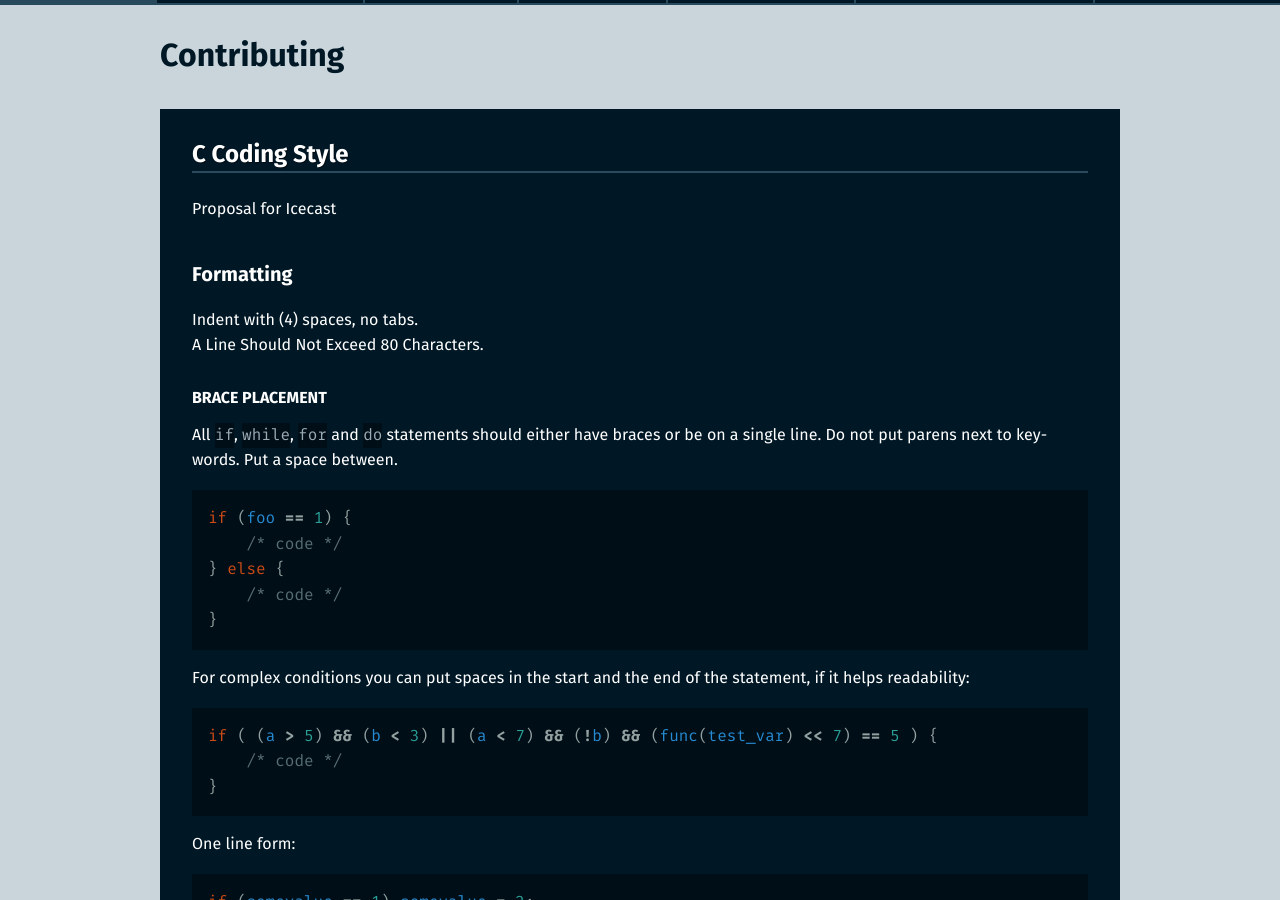
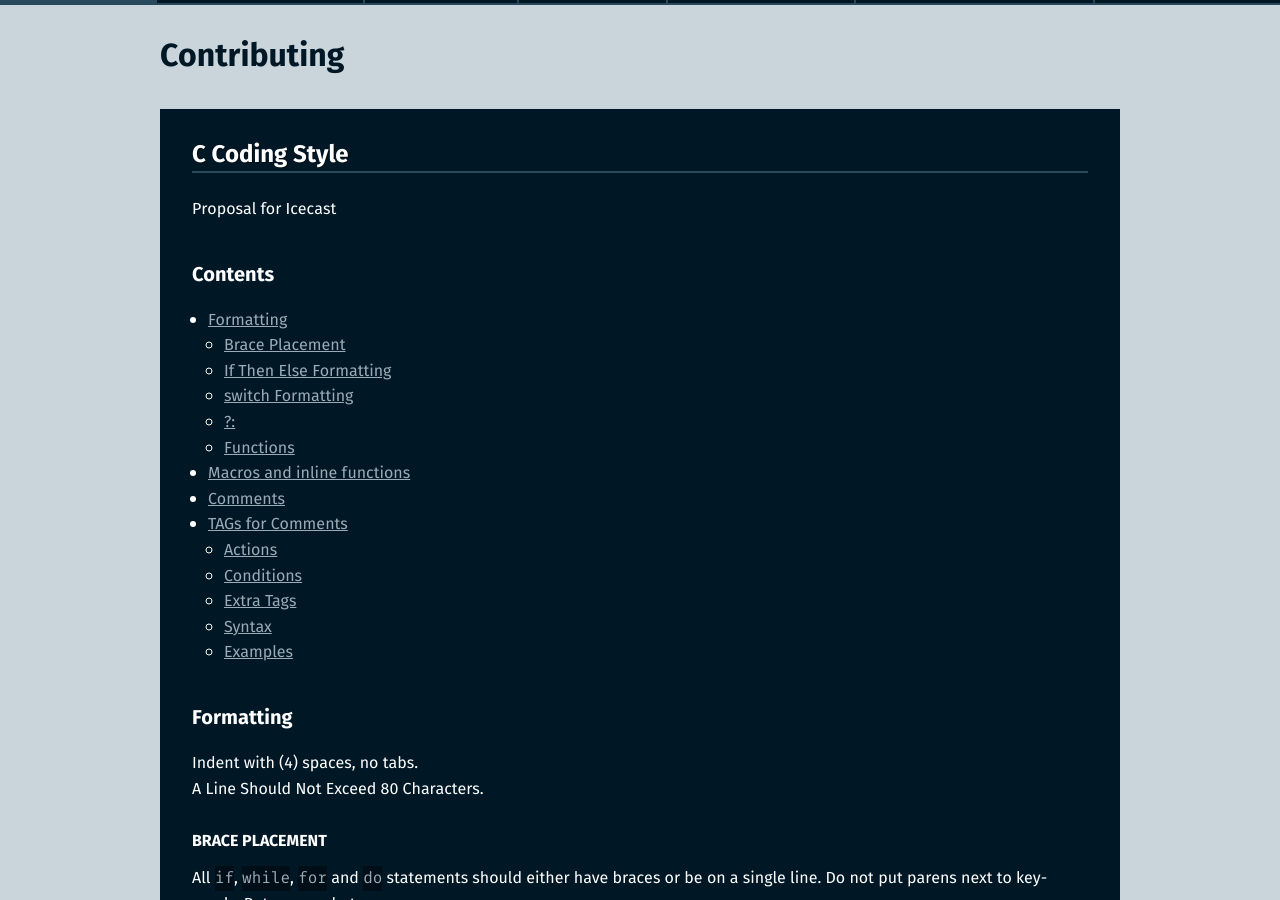
Before and after one commit to barionleg/Xipho, a Jekyll site: the page built from contribute/codestyle.md, in a window 1280 px wide and 900 px high, scrolled down 251 px. Built offline with Jekyll 4.4.1, drawn with Linux system fonts in a browser that asks for light colours.

Commit message:
Add table of contents to codestyle guide

```diff
--- a/contribute/codestyle.md
+++ b/contribute/codestyle.md
@@ -2,10 +2,18 @@
 title: Contributing
 permalink: /contribute/codestyle.html
 ---
+{::options auto_ids="true" /}
 <div class="article" markdown="1">
 
 # C Coding Style
+{:.no_toc}
 Proposal for Icecast
+
+## Contents
+{:.no_toc}
+
+*   Kramdown will put table of contents here!
+{:toc}
 
 ## Formatting
 Indent with (4) spaces, no tabs.
```
